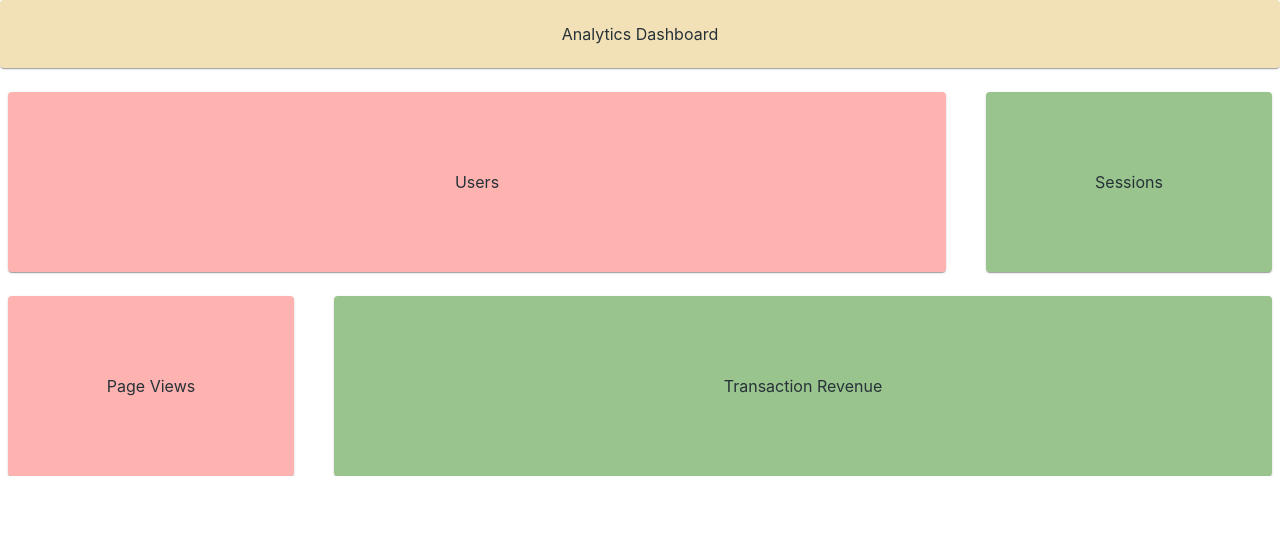
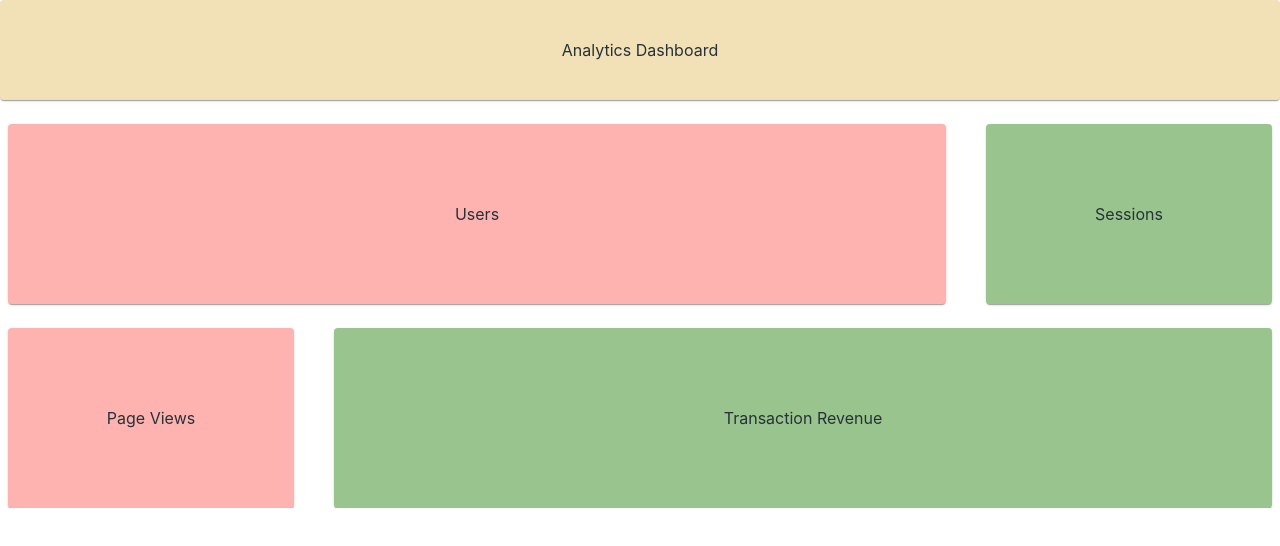
Before and after one commit to Bestmart721/analytics-dashboard, a React (Create React App) app in the folder client/: page / in a window 1280 px wide. Shown: the top 546 px of the page. Built offline with nearby package versions, Linux system fonts and the light colour scheme.

Commit message:
Increase spacing

```diff
--- a/client/src/components/Dashboard/Header/Header.js
+++ b/client/src/components/Dashboard/Header/Header.js
@@ -5,7 +5,7 @@ import Grid from '@material-ui/core/Grid';
 
 const styles = theme => ({
   header: {
-    padding: theme.spacing(3),
+    padding: theme.spacing(5),
     textAlign: 'center',
     color: theme.palette.text.primary,
     background: theme.palette.background.primary,
```
